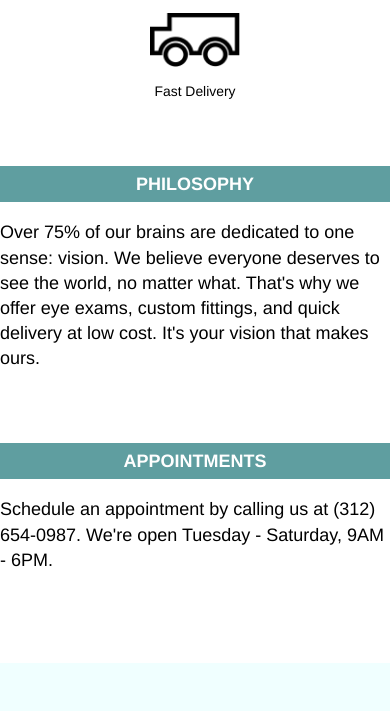
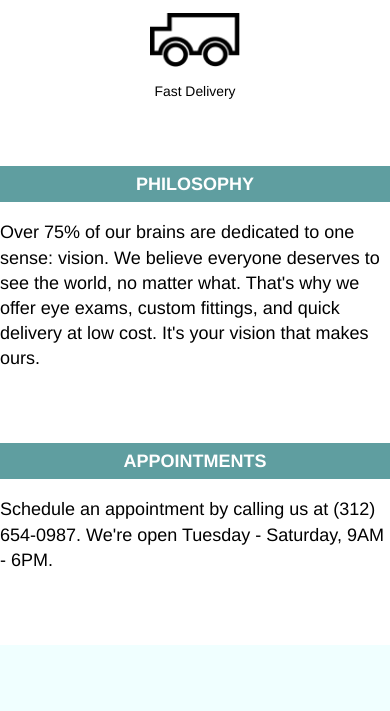
Before and after one commit to gcraill/TortoiseShell, a plain HTML site: page index.html in a window 390 px wide. Shown: the part 627-1338 px from the top of the page. Drawn offline with Linux system fonts and the light colour scheme.

Commit message:
Version 1 - margins fixed.

```diff
--- a/resources/css/styles.css
+++ b/resources/css/styles.css
@@ -295,17 +295,17 @@ footer {
 		flex-direction: column;
 		justify-content: flex-start;
 		align-items: center;
-		margin-bottom: 5rem;
+		margin-bottom: 0;
 	}
 	section.DetailBlock > .DetailBox:not(:last-child) {
 		margin-right: 0;
-		margin-bottom: 4rem;
 	}
 	.DetailBox {
 		flex-direction: column;
 		justify-content: flex-start;
 		align-items: flex-start;
 		width: 100%;
+		margin-bottom: 4rem;
 	}
 	.Topic {
 		width: 100%;
```
